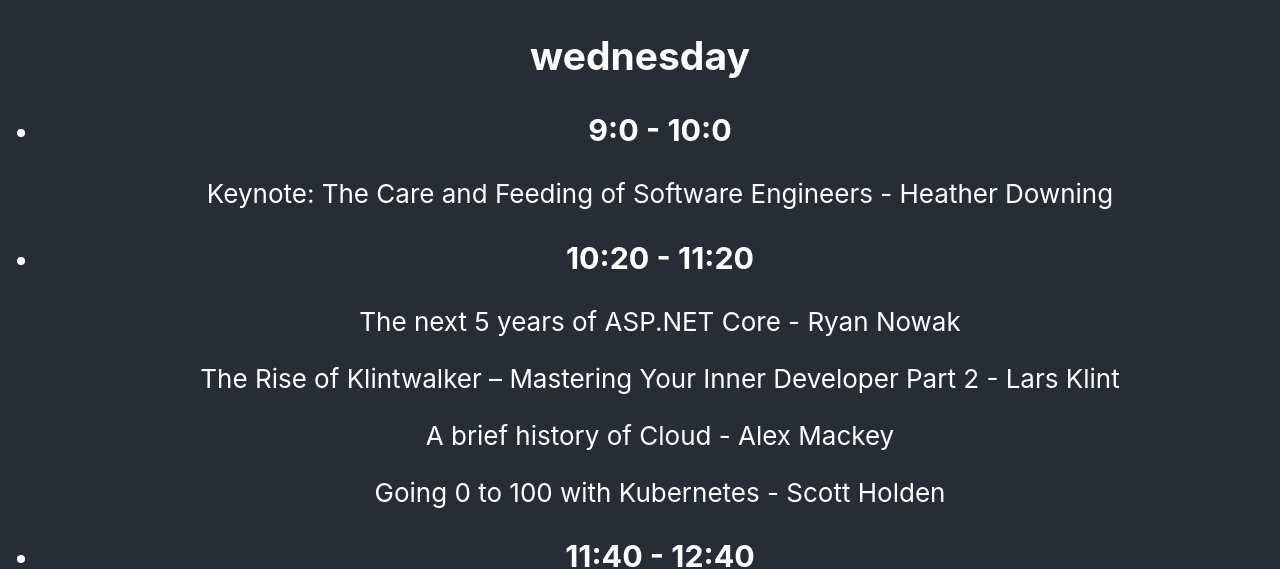
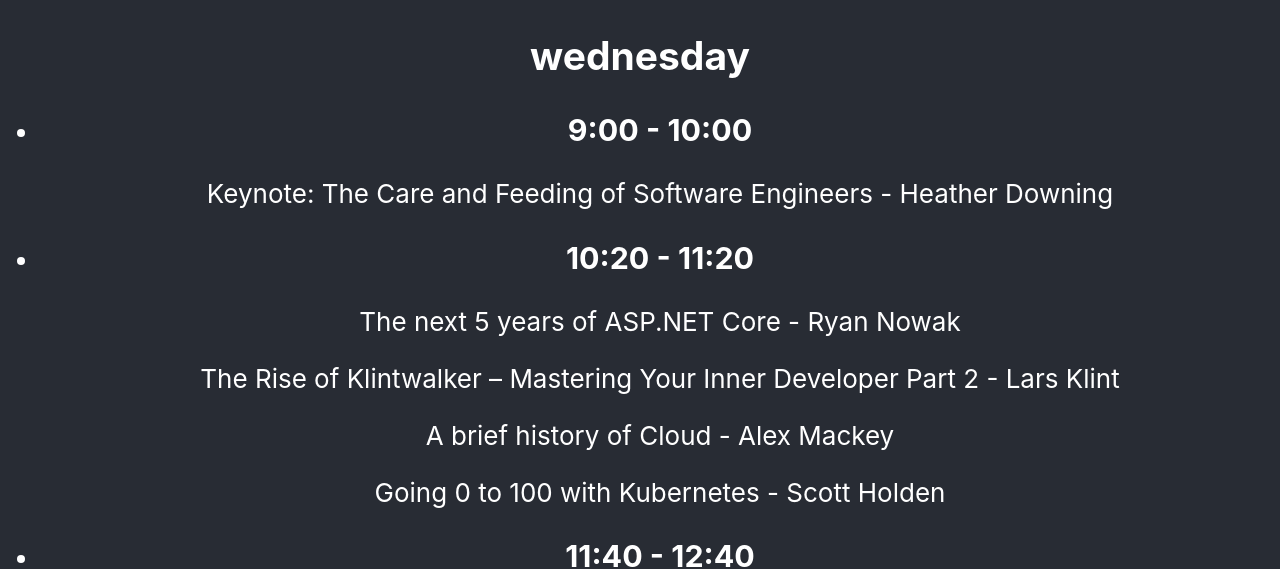
Before and after one commit to melissahoughton-learning/ndc-melbourne-2020-react-workshop, a React (Create React App) app: page / in a window 1280 px wide. Shown: the top 569 px of the page. Built offline with nearby package versions, Linux system fonts and the light colour scheme.

Commit message:
Refactor into components

```diff
--- a/package.json
+++ b/package.json
@@ -35,5 +35,8 @@
       "last 1 firefox version",
       "last 1 safari version"
     ]
+  },
+  "devDependencies": {
+    "@types/styled-components": "^5.1.1"
   }
 }
--- a/src/App.tsx
+++ b/src/App.tsx
@@ -1,7 +1,8 @@
 import React from "react";
 import "./App.css";
 import { fetchAgenda } from "./fetchAgenda";
-import { Agenda, Timeslot, Day } from "./agenda.models";
+import { Agenda, Day } from "./agenda.models";
+import DayComponent from "./components/Day";
 
 class App extends React.Component<{}, { agenda?: Agenda; loaded: boolean }> {
   constructor(props: {}) {
@@ -28,35 +29,9 @@ class App extends React.Component<{}, { agenda?: Agenda; loaded: boolean }> {
     return (
       <div className="App">
         <header className="App-header">
-          {Object.keys(agenda).map((day) => {
-            const timeslots: Timeslot[] = agenda[day as Day];
-
-            return (
-              <div key={day}>
-                <h2>{day}</h2>
-                <ul>
-                  {timeslots.map((timeslot) => {
-                    const sessions = timeslot.sessions;
-
-                    return (
-                      <li key={timeslot.startTime.hour}>
-                        <h3>
-                          {timeslot.startTime.hour}:{timeslot.startTime.minutes}{" "}
-                          - {timeslot.endTime.hour}:{timeslot.endTime.minutes}
-                        </h3>
-                        {sessions.map((session) => {
-                          return (
-                            <p key={session.title}>
-                              {session.title} - {session.speaker}{" "}
-                            </p>
-                          );
-                        })}
-                      </li>
-                    );
-                  })}
-                </ul>
-              </div>
-            );
+          {Object.keys(agenda).map((dayString: string) => {
+            const day = dayString as Day;
+            return <DayComponent timeslots={agenda[day]} day={day} />;
           })}
         </header>
       </div>
--- /dev/null
+++ b/src/components/Day.tsx
@@ -0,0 +1,19 @@
+import React from "react";
+import TimeslotComponent from "./Timeslot";
+import { Timeslot, Day } from "../agenda.models";
+
+const DayComponent: React.FC<{ timeslots: Timeslot[]; day: Day }> = ({
+  timeslots,
+  day,
+}) => (
+  <div key={day}>
+    <h2>{day}</h2>
+    <ul>
+      {timeslots.map((timeslot) => (
+        <TimeslotComponent timeslot={timeslot} key={timeslot.startTime.hour} />
+      ))}
+    </ul>
+  </div>
+);
+
+export default DayComponent;
--- /dev/null
+++ b/src/components/Talk.tsx
@@ -0,0 +1,13 @@
+import React from "react";
+
+type TalkProps = {
+  title: string;
+  speaker: string;
+};
+
+const Talk: React.FC<TalkProps> = ({ title, speaker }) => (
+  <p>
+    {title} - {speaker}
+  </p>
+);
+export default Talk;
--- /dev/null
+++ b/src/components/Time.tsx
@@ -0,0 +1,15 @@
+import React from "react";
+import { Time } from "../agenda.models";
+
+const TimeComponent: React.FC<{ startTime: Time; endTime: Time }> = ({
+  startTime,
+  endTime,
+}) => {
+  return (
+    <h3>
+      {startTime.hour}:{startTime.minutes === 0 ? "00" : startTime.minutes} -{" "}
+      {endTime.hour}:{endTime.minutes === 0 ? "00" : endTime.minutes}
+    </h3>
+  );
+};
+export default TimeComponent;
--- /dev/null
+++ b/src/components/Timeslot.tsx
@@ -0,0 +1,22 @@
+import React from "react";
+import Talk from "./Talk";
+import { Timeslot } from "../agenda.models";
+import TimeComponent from "./Time";
+
+const TimeslotComponent: React.FC<{ timeslot: Timeslot }> = ({ timeslot }) => {
+  const sessions = timeslot.sessions;
+
+  return (
+    <li>
+      <TimeComponent
+        startTime={timeslot.startTime}
+        endTime={timeslot.endTime}
+      />
+      {sessions.map(({ title, speaker }) => (
+        <Talk title={title} speaker={speaker} key={title} />
+      ))}
+    </li>
+  );
+};
+
+export default TimeslotComponent;
```
Also changed, not shown: 1 other file (tests, documents, lock files or other folders).
